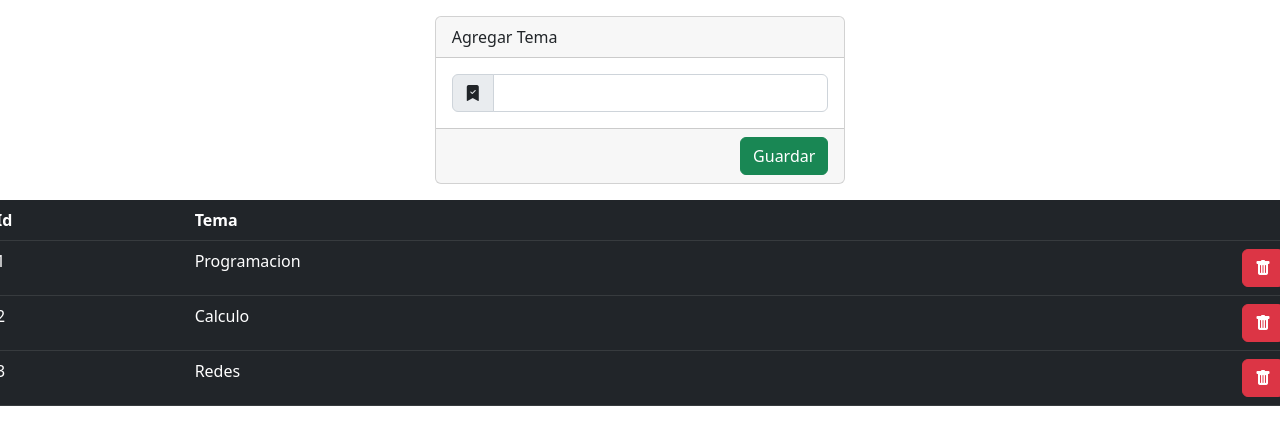
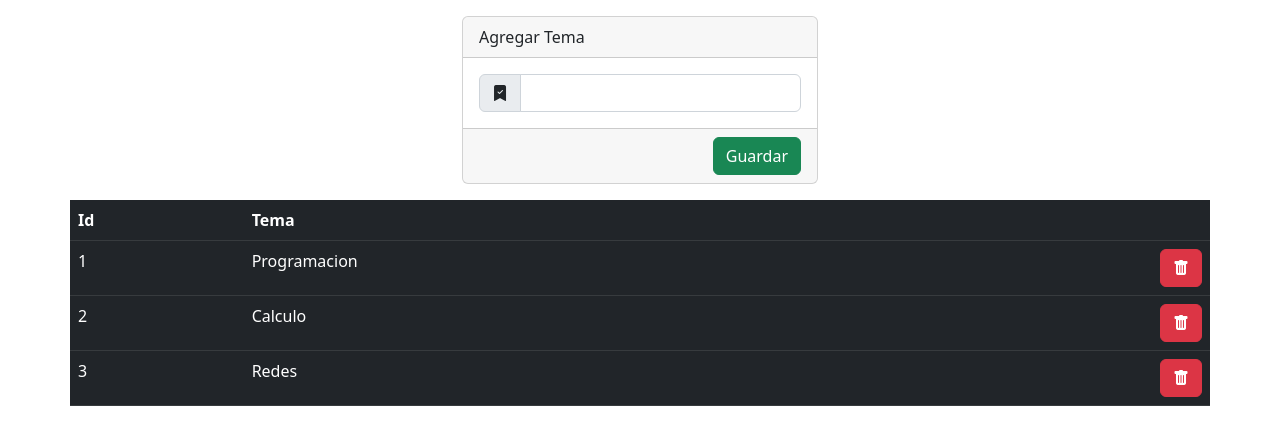
Before and after one commit to ChavadrexGP/foro, an Angular app: page / in a window 1280 px wide. Shown: the top 444 px of the page. Built offline with nearby package versions, Linux system fonts and the light colour scheme.

Commit message:
home terminado

```diff
--- a/src/app/home/home.component.html
+++ b/src/app/home/home.component.html
@@ -1,4 +1,4 @@
-<div class="conatiner">
+<div class="container">
     <div class="row">
         <div class="col"></div>
         <div class="col">
@@ -21,7 +21,6 @@
         </div>
         <div class="col"></div>
     </div>
-
     <div class="row">
         <table class="table table-dark table-hover">
             <thead>
```
